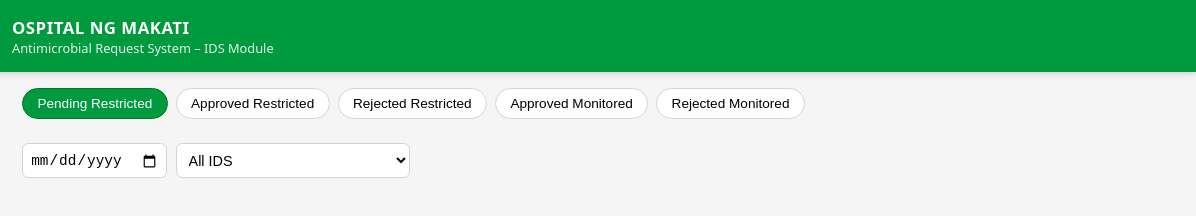
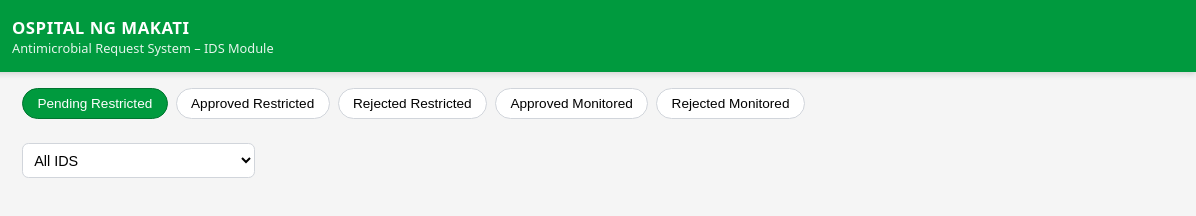
Before and after one commit to maxterrenal-hash/amsids, a plain HTML site: page index.html in a window 1280 px wide. Shown: the full height of the page, 84-1280 px from the left. Drawn offline with Linux system fonts and the light colour scheme; no server answers.

Commit message:
Update index.html

```diff
--- a/index.html
+++ b/index.html
@@ -347,7 +347,6 @@
   <!-- PENDING RESTRICTED -->
   <section class="section active" id="pending">
     <div class="filter-row">
-      <input type="date" id="pendingDate">
       <select id="pendingIdsFilter">
         <option value="">All IDS</option>
         <option>Dr. Christopher John Tibayan</option>
@@ -356,6 +355,7 @@
         <option>Dr. Michelle Carandang-Cuvin</option>
       </select>
     </div>
+
     <div id="pendingList"></div>
   </section>
 
```
